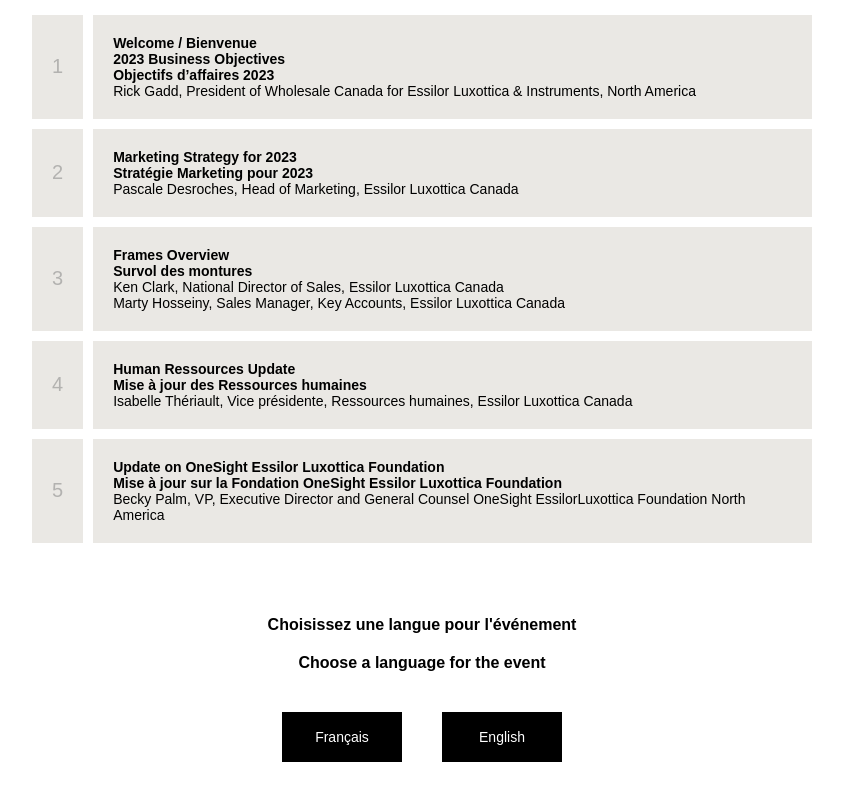
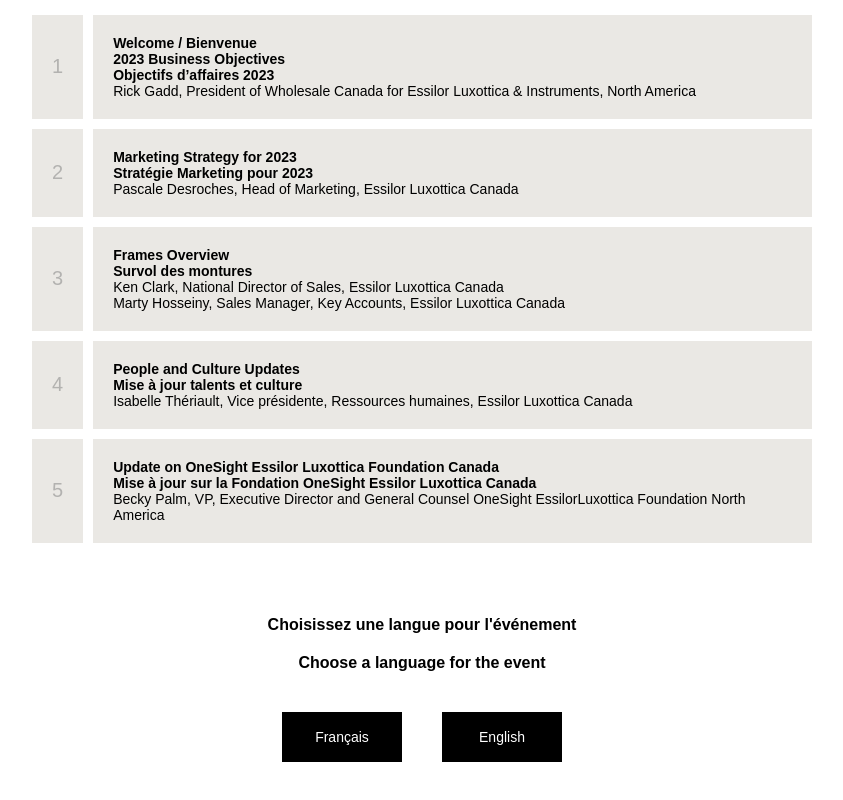
Before and after one commit to TeamOkto/box-el, a React (Create React App) app: page / in a window 1280 px wide. Shown: the part 574-1374 px from the top of the page, without its empty margins (218-1061 px from the left). Built offline with nearby package versions, Linux system fonts and the light colour scheme.

Commit message:
update 2023

```diff
--- a/src/Agenda.js
+++ b/src/Agenda.js
@@ -56,8 +56,8 @@
 								<div className="cell num">4</div>
 								<div className="cell">
 									<strong>
-										Human Ressources Update<br/>
-										Mise à jour des Ressources humaines
+										People and Culture Updates<br/>
+										Mise à jour talents et culture
 									</strong><br/>
 									Isabelle Thériault, Vice présidente, Ressources humaines, Essilor Luxottica Canada
 								</div>
@@ -66,8 +66,8 @@
 								<div className="cell num">5</div>
 								<div className="cell">
 									<strong>
-										Update on OneSight Essilor Luxottica Foundation<br/>
-										Mise à jour sur la Fondation OneSight Essilor Luxottica Foundation
+										Update on OneSight Essilor Luxottica Foundation Canada<br/>
+										Mise à jour sur la Fondation OneSight Essilor Luxottica Canada
 									</strong><br/>
 									Becky Palm, VP, Executive Director and General Counsel OneSight EssilorLuxottica Foundation North America
 								</div>
```
